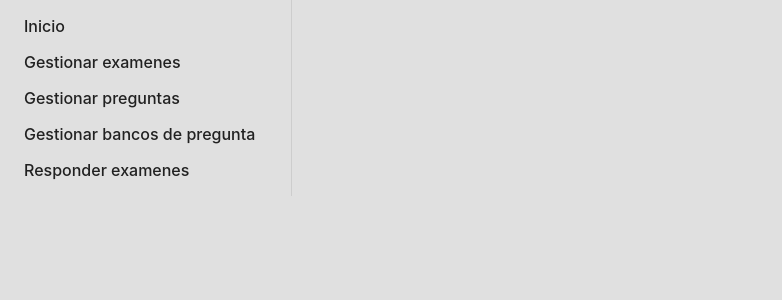
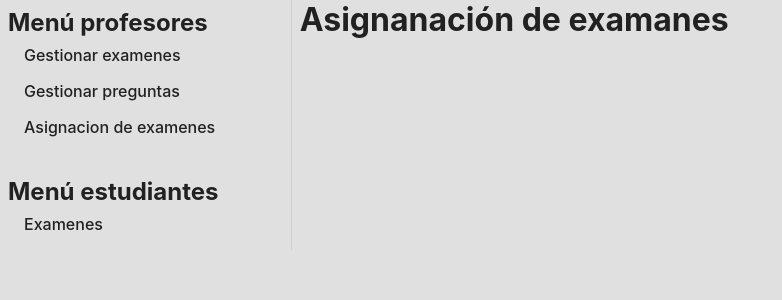
Before and after one commit to ReDAndFel/EduQuiz_Front, a React (Vite) app: page /asignacion-examanes in a window 1280 px wide. Shown: the top 300 px of the page, without its empty margins (0-782 px from the left). Built offline with nearby package versions, Linux system fonts and the light colour scheme.

Commit message:
Se hicieron las principales interfaces

```diff
--- a/src/components/App/App.jsx
+++ b/src/components/App/App.jsx
@@ -1,7 +1,10 @@
 import { Route, Routes } from 'react-router-dom'
 import './App.css'
-import Home from '../Home/Home'
 import AsideMenu from '../AsideMenu/AsideMenu'
+import ExamManagement from '../ExamManagement/ExamManagement'
+import QuestionManagement from '../QuestionManagement/QuestionManagement'
+import ExamAssignment from '../ExamAssignment/ExamAssignment'
+import Exams from '../Exams/Exams'
 
 function App() {
   return (
@@ -11,8 +14,11 @@ function App() {
       </aside>
 
       <Routes>
-        <Route path="/inicio" element={<Home />} />
-        <Route path="/" element={<Home />} />
+        <Route path="/gestionar-examen" element={<ExamManagement />} />
+        <Route path="/" element={<ExamManagement />} />
+        <Route path="/gestionar-preguntas" element={<QuestionManagement />} />
+        <Route path="/asignacion-examanes" element={<ExamAssignment />} />
+        <Route path="/examenes" element={<Exams />} />
       </Routes>
 
     </div>
--- a/src/components/AsideMenu/AsideMenu.css
+++ b/src/components/AsideMenu/AsideMenu.css
@@ -1,6 +1,9 @@
 .aside-menu{
     padding: 0.5em;
     border-right: 1px solid var(--selected-color);
+    display: flex;
+    flex-direction: column;
+    gap: 2em;
 }
 
 .aside-menu ul{
--- a/src/components/AsideMenu/AsideMenu.jsx
+++ b/src/components/AsideMenu/AsideMenu.jsx
@@ -12,13 +12,22 @@ const AsideMenu = () => {
 
     return (
         <nav className="aside-menu">
-            <ul>
-                <AsideItem href="/" selected={selectedItem === 0} onClick={() => handleItemClick(0)}>Inicio</AsideItem>
-                <AsideItem href="/" selected={selectedItem === 1} onClick={() => handleItemClick(1)}>Gestionar examenes</AsideItem>
-                <AsideItem href="/" selected={selectedItem === 2} onClick={() => handleItemClick(2)}>Gestionar preguntas</AsideItem>
-                <AsideItem href="/" selected={selectedItem === 3} onClick={() => handleItemClick(3)}>Gestionar bancos de pregunta</AsideItem>
-                <AsideItem href="/" selected={selectedItem === 4} onClick={() => handleItemClick(4)}>Responder examenes</AsideItem>
-            </ul>
+            <div className="aside-menu-section">
+                <h2>Menú profesores</h2>
+                <ul>
+                    <AsideItem href="/gestionar-examen" selected={selectedItem === 0} onClick={() => handleItemClick(0)}>Gestionar examenes</AsideItem>
+                    <AsideItem href="/gestionar-preguntas" selected={selectedItem === 1} onClick={() => handleItemClick(1)}>Gestionar preguntas</AsideItem>
+                    <AsideItem href="/asignacion-examanes" selected={selectedItem === 2} onClick={() => handleItemClick(2)}>Asignacion de examenes</AsideItem>
+                </ul>
+            </div>
+
+            <div className="aside-menu-section">
+                <h2>Menú estudiantes</h2>
+                <ul>
+                    <AsideItem href="/examenes" selected={selectedItem === 3} onClick={() => handleItemClick(3)}>Examenes</AsideItem>
+                </ul>
+            </div>
+
         </nav>
     )
 }
--- /dev/null
+++ b/src/components/ExamAssignment/ExamAssignment.jsx
@@ -0,0 +1,11 @@
+import "./ExamAssignment.css"
+
+const ExamAssignment = () => {
+    return (
+        <div className="exam-assignment-container">
+            <h1>Asignanación de examanes</h1>
+        </div>
+    )
+}
+
+export default ExamAssignment
--- /dev/null
+++ b/src/components/ExamManagement/ExamManagement.jsx
@@ -0,0 +1,11 @@
+import "./ExamManagement.css"
+
+const ExamManagement = () => {
+    return (
+        <div className="exam-management-container">
+            <h1>Gestionar examanes</h1>
+        </div>
+    )
+}
+
+export default ExamManagement
--- /dev/null
+++ b/src/components/Exams/Exams.jsx
@@ -0,0 +1,11 @@
+import "./Exams.css"
+
+const Exams = () => {
+    return (
+        <div className="exams-container">
+            <h1>Examenes</h1>
+        </div>
+    )
+}
+
+export default Exams
--- a/src/components/Home/Home.jsx
+++ /dev/null
@@ -1,11 +0,0 @@
-import "./Home.css"
-
-const Home = () => {
-    return (
-        <>
-            Home
-        </>
-    )
-}
-
-export default Home
--- /dev/null
+++ b/src/components/QuestionManagement/QuestionManagement.jsx
@@ -0,0 +1,11 @@
+import "./QuestionManagement.css"
+
+const QuestionManagement = () =>{
+    return(
+        <div className="question-management-container">
+            <h1>Gestionar preguntas</h1>
+        </div>
+    )
+}
+
+export default QuestionManagement
```
Also changed, not shown: src/components/ExamAssignment/ExamAssignment.css (added), src/components/ExamManagement/ExamManagement.css (added), src/components/Exams/Exams.css (added), src/components/QuestionManagement/QuestionManagement.css (added).
